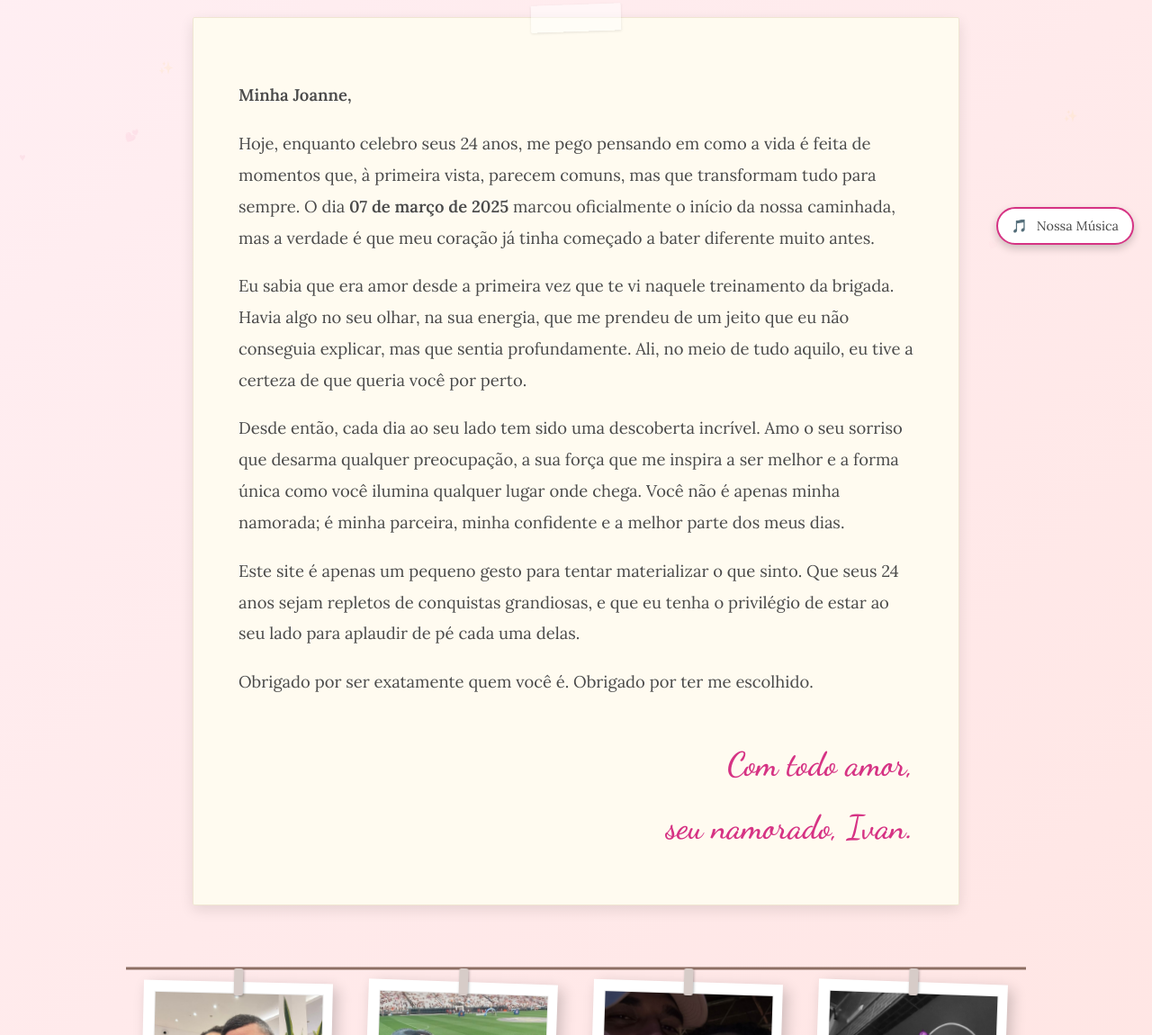
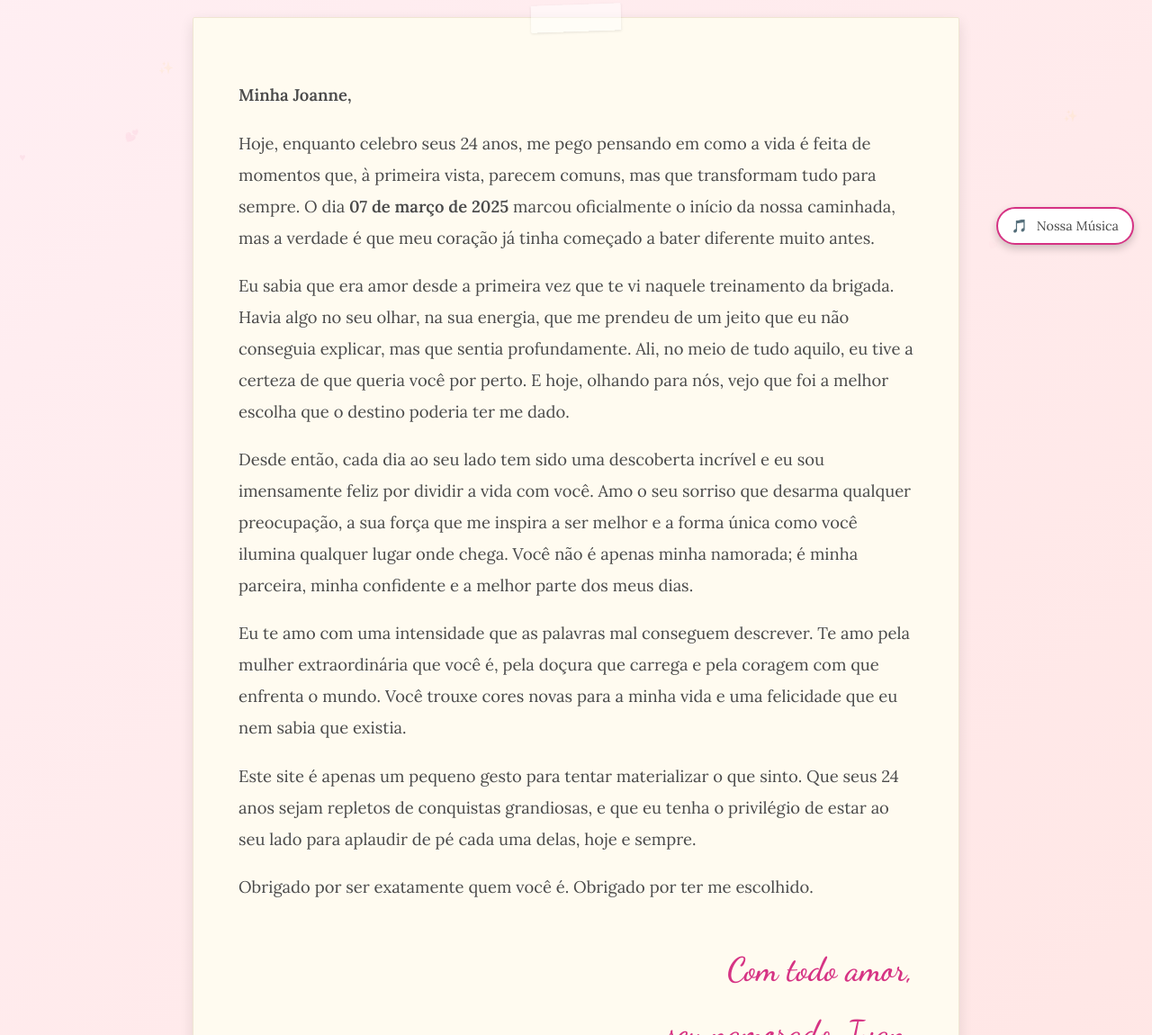
Before and after one commit to ivaaanz/declara-o-jojo, a plain HTML site: page index.html in a window 1280 px wide. Shown: the part 508-1658 px from the top of the page at 90% size. Drawn offline with Linux system fonts and the light colour scheme.

Commit message:
index.html

```diff
--- a/index.html
+++ b/index.html
@@ -312,13 +312,16 @@
                 Hoje, enquanto celebro seus 24 anos, me pego pensando em como a vida é feita de momentos que, à primeira vista, parecem comuns, mas que transformam tudo para sempre. O dia <strong>07 de março de 2025</strong> marcou oficialmente o início da nossa caminhada, mas a verdade é que meu coração já tinha começado a bater diferente muito antes.
             </p>
             <p>
-                Eu sabia que era amor desde a primeira vez que te vi naquele treinamento da brigada. Havia algo no seu olhar, na sua energia, que me prendeu de um jeito que eu não conseguia explicar, mas que sentia profundamente. Ali, no meio de tudo aquilo, eu tive a certeza de que queria você por perto.
+                Eu sabia que era amor desde a primeira vez que te vi naquele treinamento da brigada. Havia algo no seu olhar, na sua energia, que me prendeu de um jeito que eu não conseguia explicar, mas que sentia profundamente. Ali, no meio de tudo aquilo, eu tive a certeza de que queria você por perto. E hoje, olhando para nós, vejo que foi a melhor escolha que o destino poderia ter me dado.
             </p>
             <p>
-                Desde então, cada dia ao seu lado tem sido uma descoberta incrível. Amo o seu sorriso que desarma qualquer preocupação, a sua força que me inspira a ser melhor e a forma única como você ilumina qualquer lugar onde chega. Você não é apenas minha namorada; é minha parceira, minha confidente e a melhor parte dos meus dias.
+                Desde então, cada dia ao seu lado tem sido uma descoberta incrível e eu sou imensamente feliz por dividir a vida com você. Amo o seu sorriso que desarma qualquer preocupação, a sua força que me inspira a ser melhor e a forma única como você ilumina qualquer lugar onde chega. Você não é apenas minha namorada; é minha parceira, minha confidente e a melhor parte dos meus dias.
             </p>
             <p>
-                Este site é apenas um pequeno gesto para tentar materializar o que sinto. Que seus 24 anos sejam repletos de conquistas grandiosas, e que eu tenha o privilégio de estar ao seu lado para aplaudir de pé cada uma delas.
+                Eu te amo com uma intensidade que as palavras mal conseguem descrever. Te amo pela mulher extraordinária que você é, pela doçura que carrega e pela coragem com que enfrenta o mundo. Você trouxe cores novas para a minha vida e uma felicidade que eu nem sabia que existia.
+            </p>
+            <p>
+                Este site é apenas um pequeno gesto para tentar materializar o que sinto. Que seus 24 anos sejam repletos de conquistas grandiosas, e que eu tenha o privilégio de estar ao seu lado para aplaudir de pé cada uma delas, hoje e sempre.
             </p>
             <p>Obrigado por ser exatamente quem você é. Obrigado por ter me escolhido.</p>
             <div class="signature">
```
